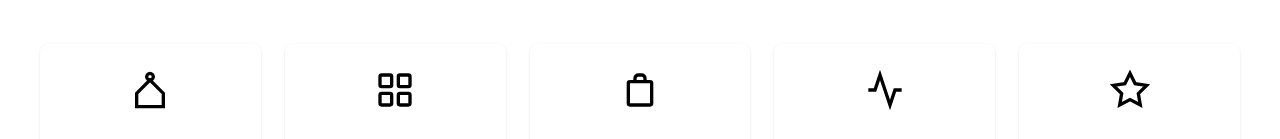
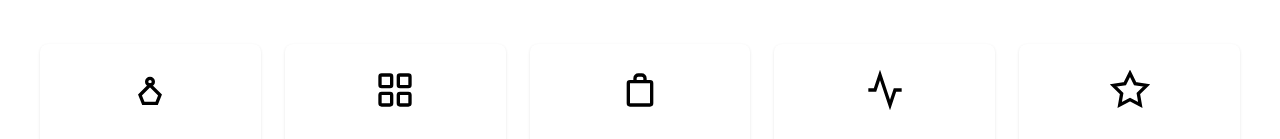
Before and after one commit to jbhatnagar00/CLST-2, a React (Vite) app: page / in a window 1280 px wide. Shown: the part 655-794 px from the top of the page. Built offline with nearby package versions, Linux system fonts and the light colour scheme.

Commit message:
Update HomePage.tsx

```diff
--- a/src/pages/HomePage.tsx
+++ b/src/pages/HomePage.tsx
@@ -127,8 +127,8 @@ const HomePage = () => {
               description="Organize your wardrobe digitally. Upload photos and categorize items."
               icon={
                 <svg width="40" height="40" viewBox="0 0 24 24" fill="none" stroke="currentColor" strokeWidth="2">
-                  <path d="M12 2C11 2 10 3 10 4C10 5 11 6 12 6C13 6 14 5 14 4C14 3 13 2 12 2Z" />
-                  <path d="M12 6L4 14V22H20V14L12 6Z" />
+                  <path d="M12 9C10.896 9 10 8.104 10 7C10 5.896 10.896 5 12 5C13.104 5 14 5.896 14 7C14 8.104 13.104 9 12 9Z" />
+                  <path d="M12 9L6 15L8 20H16L18 15L12 9Z" />
                 </svg>
               }
               link="/closet"
```
